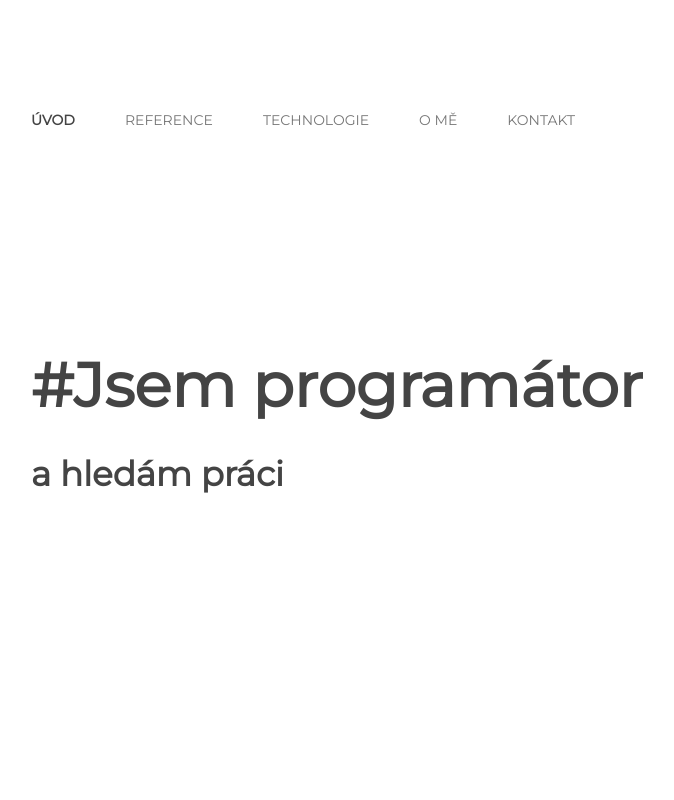
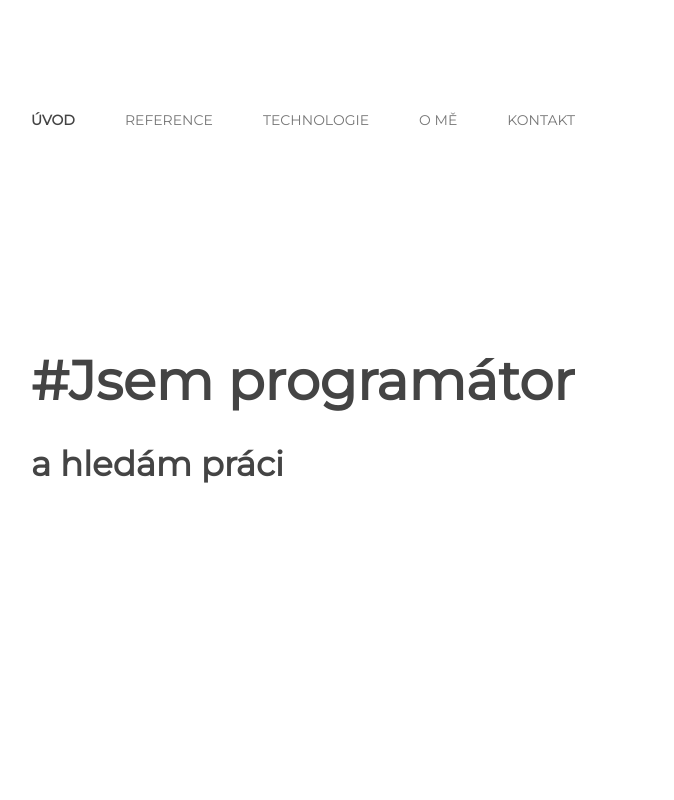
Before and after one commit to petrzabransky/petrzabransky, a React (Create React App) app: page / in a window 1280 px wide. Shown: the top 800 px of the page, without its empty margins (65-739 px from the left). Built offline with nearby package versions, Linux system fonts and the light colour scheme.

Commit message:
Display Font Smaller for Mini Device

```diff
--- a/src/styles/typography.scss
+++ b/src/styles/typography.scss
@@ -7,7 +7,11 @@
     margin-bottom: 2em;
 
     &--display {
-        font-size: 3.6rem;
+        font-size: 2.8rem;
+
+        @media(min-width: $breakpoint-mobile) {
+            font-size: 3.2rem;
+        }
     }
 
     &--header {
```
